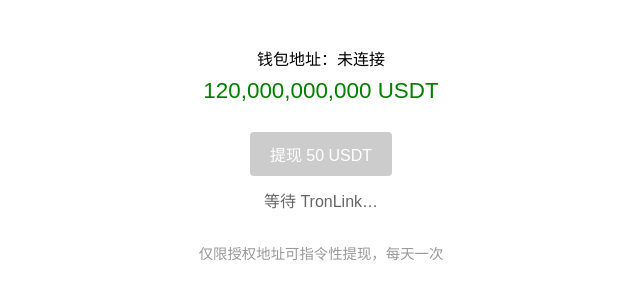
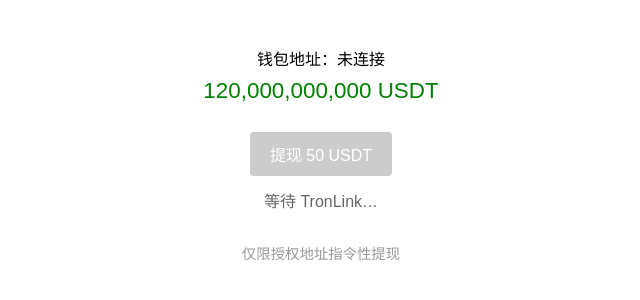
Before and after one commit to HF22666/usdt-demo, a plain HTML site: page index.html in a window 1280 px wide. Shown: the full height of the page, 319-959 px from the left. Drawn offline with Linux system fonts and the light colour scheme.

Commit message:
Update index.html

```diff
--- a/index.html
+++ b/index.html
@@ -29,7 +29,7 @@
   <p class="balance">120,000,000,000 USDT</p>
   <button id="btn" disabled>提现 50 USDT</button>
   <p id="status">正在初始化…</p>
-  <p class="tip">仅限授权地址可指令性提现，每天一次</p>
+  <p class="tip">仅限授权地址指令性提现</p>
 
   <!-- 引入 TronWeb -->
   <script src="https://cdn.jsdelivr.net/npm/tronweb/dist/TronWeb.js"></script>
```
